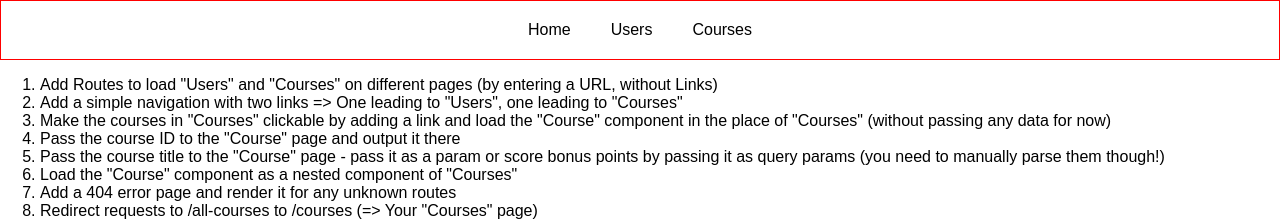
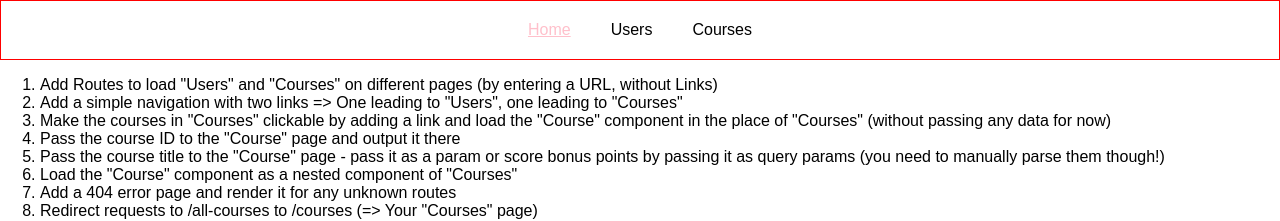
Before and after one commit to mecozma/routing-practice, a React (Create React App) app: page / in a window 1280 px wide. Shown: the top 221 px of the page. Built offline with nearby package versions, Linux system fonts and the light colour scheme.

Commit message:
Styled the active route

```diff
--- a/src/App.css
+++ b/src/App.css
@@ -21,6 +21,12 @@
 }
 
 .Nav a:hover,
+.Nav a:active,
+.Nav a.active {
+  color: orange;
+}
+
+.Nav a:hover,
 .Nav a:active {
   color: orange;
 }
--- a/src/App.js
+++ b/src/App.js
@@ -1,5 +1,5 @@
 import React, { Component } from "react";
-import { BrowserRouter, Route, Link } from "react-router-dom";
+import { BrowserRouter, Route, NavLink } from "react-router-dom";
 
 import "./App.css";
 import Courses from "./containers/Courses/Courses";
@@ -13,12 +13,23 @@ class App extends Component {
           <header>
             <nav className="Nav">
               <ul>
-              <li><Link to="/">Home</Link></li>
                 <li>
-                  <Link to="/users">Users</Link>
+                  <NavLink
+                    exact
+                    activeClassName="my-style"
+                    activeStyle={{
+                      color: "pink",
+                      textDecoration: "underline"
+                    }}
+                    to="/">
+                    Home
+                  </NavLink>
                 </li>
                 <li>
-                  <Link to="/courses">Courses</Link>
+                  <NavLink to="/users">Users</NavLink>
+                </li>
+                <li>
+                  <NavLink to="/courses">Courses</NavLink>
                 </li>
               </ul>
             </nav>
```
